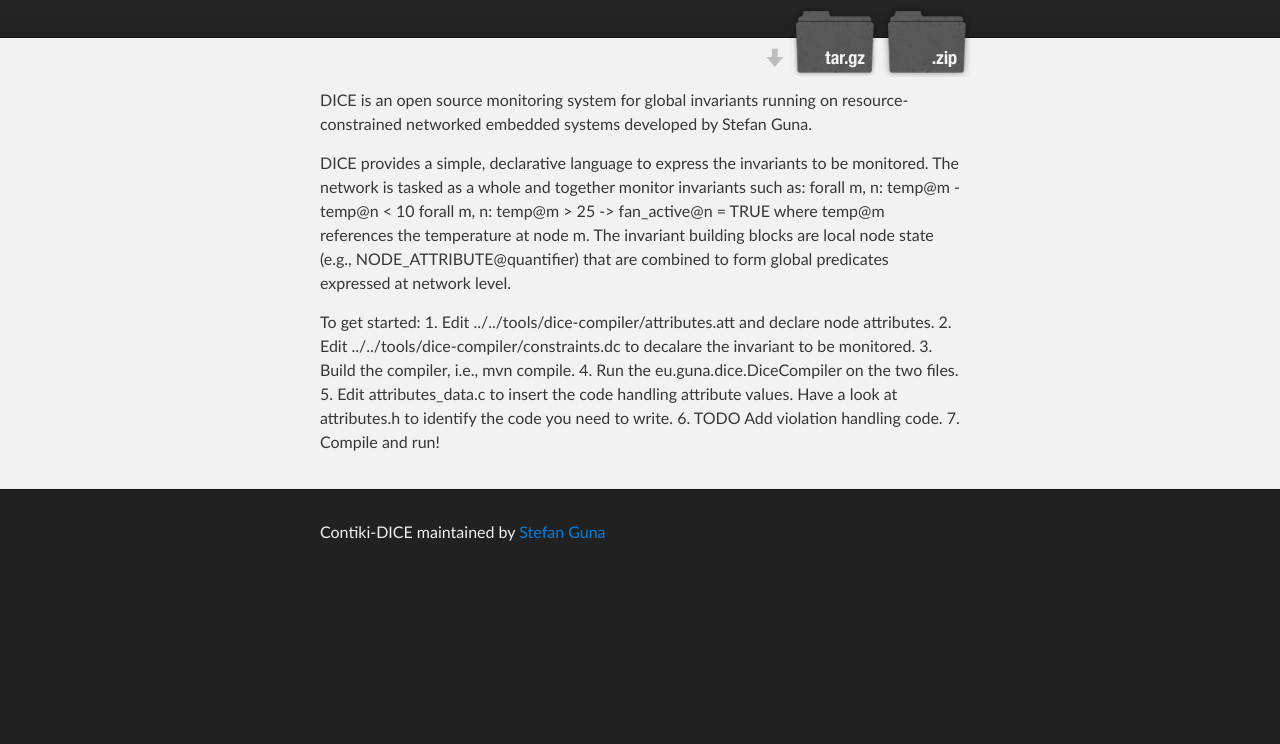
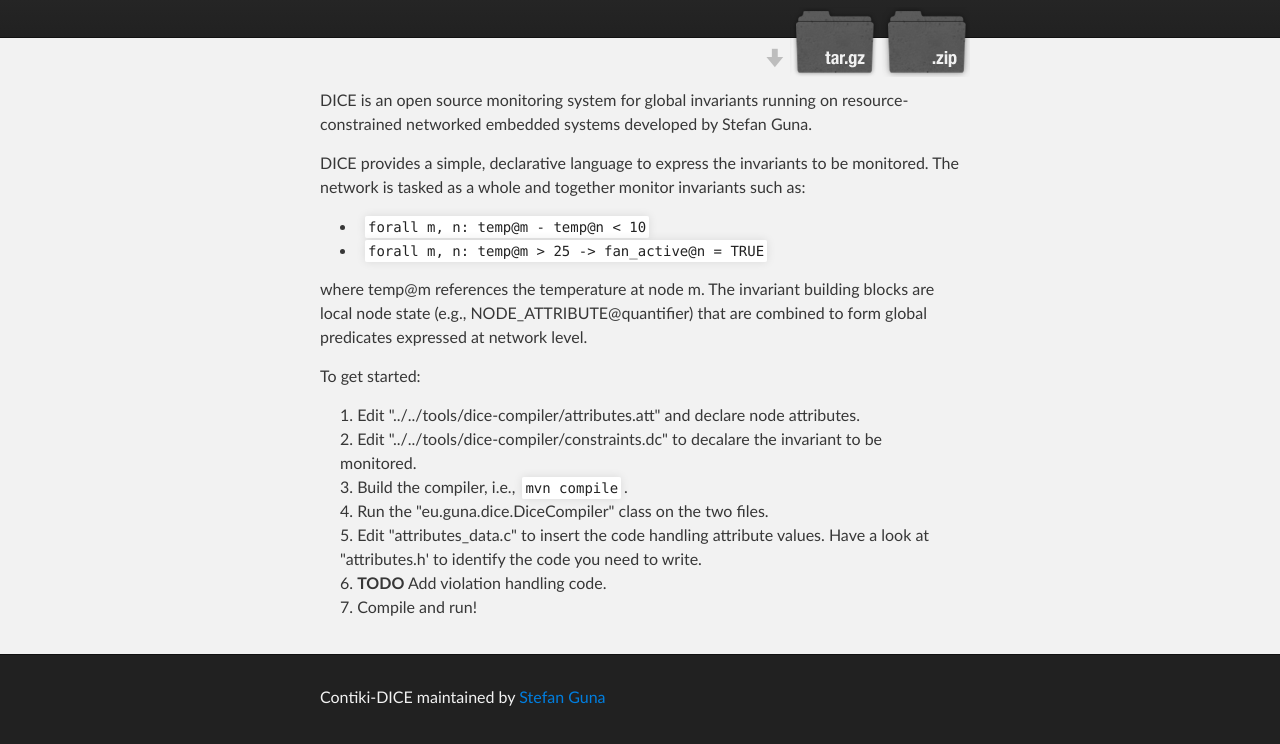
Before and after one commit to svguna/Contiki-DICE, a plain HTML site: page index.html in a window 1280 px wide. Shown: the part 172-916 px from the top of the page. Before the commit the page ends 800 px from the top, so only its background shows below. Drawn offline with Linux system fonts and the light colour scheme.

Commit message:
minor fixes

```diff
--- a/index.html
+++ b/index.html
@@ -4,7 +4,7 @@
   <head>
     <meta charset='utf-8' />
     <meta http-equiv="X-UA-Compatible" content="chrome=1" />
-    <meta name="description" content="Contiki-DICE : Port of the DICE system on the Contiki operating system" />
+    <meta name="description" content="Contiki-DICE : Port of the DICE system for the Contiki operating system" />
 
     <link rel="stylesheet" type="text/css" media="screen" href="stylesheets/stylesheet.css">
 
@@ -19,8 +19,7 @@
           <a id="forkme_banner" href="https://github.com/svguna/Contiki-DICE">View on GitHub</a>
 
           <h1 id="project_title">Contiki-DICE</h1>
-          <h2 id="project_tagline">Port of the DICE system on the Contiki operating system</h2>
-
+          <h2 id="project_tagline">Port of the DICE system for the Contiki operating system</h2>
             <section id="downloads">
               <a class="zip_download_link" href="https://github.com/svguna/Contiki-DICE/zipball/master">Download this project as a .zip file</a>
               <a class="tar_download_link" href="https://github.com/svguna/Contiki-DICE/tarball/master">Download this project as a tar.gz file</a>
@@ -37,22 +36,26 @@ resource-constrained networked embedded systems developed by Stefan Guna.</p>
 <p>DICE provides a simple, declarative language to express the invariants to be
 monitored. The network is tasked as a whole and together monitor invariants
 such as:
-    forall m, n: temp@m - temp@n &lt; 10
-    forall m, n: temp@m &gt; 25 -&gt; fan_active@n = TRUE
+<ul>
+    <li><code>forall m, n: temp@m - temp@n &lt; 10</code>
+    <li><code>forall m, n: temp@m &gt; 25 -&gt; fan_active@n = TRUE</code>
+</ul>
 where temp@m references the temperature at node m. The invariant building blocks
 are local node state (e.g., NODE_ATTRIBUTE@quantifier) that are combined to form
 global predicates expressed at network level.</p>
 
 <p>To get started:
-1. Edit ../../tools/dice-compiler/attributes.att and declare node attributes.
-2. Edit ../../tools/dice-compiler/constraints.dc to decalare the invariant to be
-monitored.
-3. Build the compiler, i.e., mvn compile.
-4. Run the eu.guna.dice.DiceCompiler on the two files.
-5. Edit attributes_data.c to insert the code handling attribute values. Have a
-look at attributes.h to identify the code you need to write.
-6. TODO Add violation handling code.
-7. Compile and run!</p>
+<ol>
+    <li>Edit "../../tools/dice-compiler/attributes.att" and declare node
+    attributes.
+    <li>Edit "../../tools/dice-compiler/constraints.dc" to decalare the invariant
+    to be monitored.
+    <li>Build the compiler, i.e., <code>mvn compile</code>.
+    <li>Run the "eu.guna.dice.DiceCompiler" class on the two files.
+    <li>Edit "attributes_data.c" to insert the code handling attribute values.
+    Have a look at "attributes.h' to identify the code you need to write.
+    <li><strong>TODO</strong> Add violation handling code.
+    <li>Compile and run!</ol></p>
       </section>
     </div>
 
@@ -62,8 +65,5 @@ look at attributes.h to identify the code you need to write.
         <p class="copyright">Contiki-DICE maintained by <a href="http://www.stefanguna.info">Stefan Guna</a></p>
       </footer>
     </div>
-
-
-
   </body>
 </html>
```
